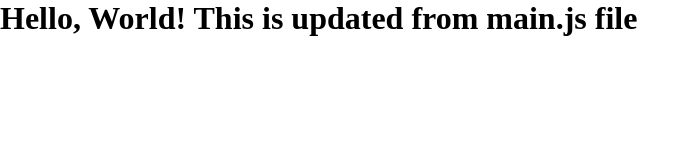
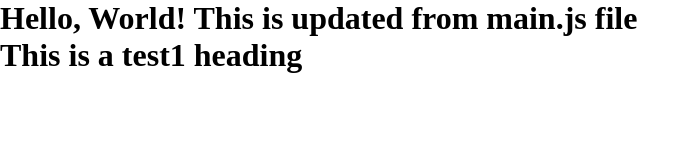
Before and after one commit to KasparPanmei/practiceRepo, a plain HTML site: page index.html in a window 1280 px wide. Shown: the whole page, without its empty margins (0-700 px from the left). Drawn offline with Linux system fonts and the light colour scheme.

Commit message:
Added Heading for test1

```diff
--- a/index.html
+++ b/index.html
@@ -8,7 +8,7 @@
 </head>
 <body>
     <h1>Hello, World! <b id="highlight">!</b></h1>
-
+    <h1 id="test1">This is a test1 heading</h1>
 </body>
 <script src="main.js"></script>
 </html>
```
